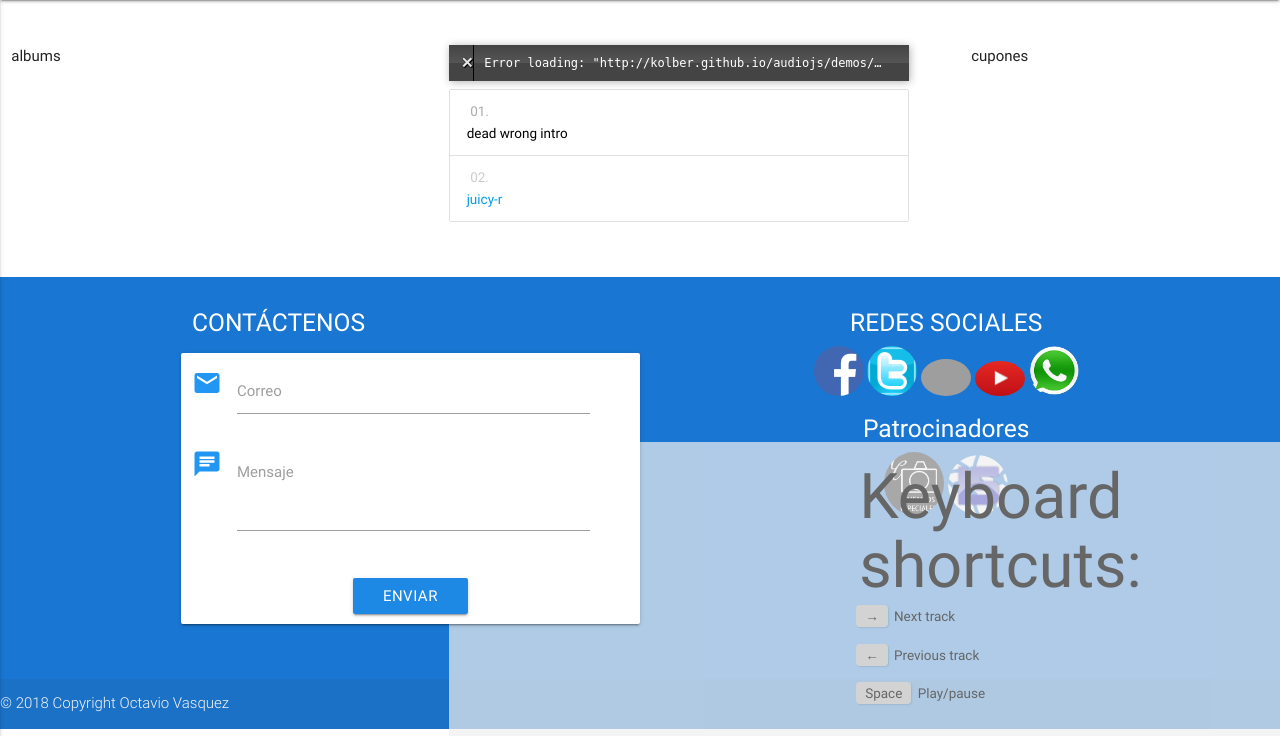
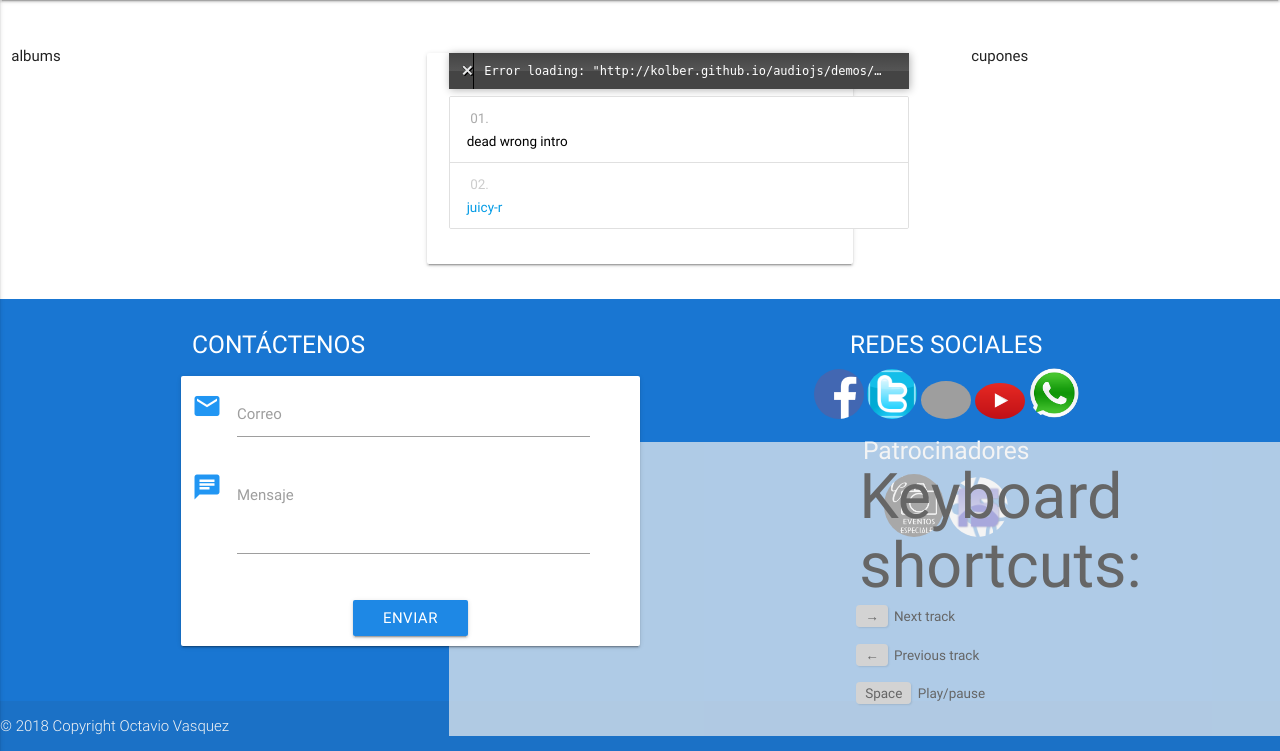
Before and after one commit to anonimyusdj/octaviomusic, a PHP site: the page made by index.php in a window 1280 px wide. Shown: the part 64-815 px from the top of the page. Run offline with PHP 8.4, Linux system fonts and the light colour scheme; some libraries are stand-ins or nearby versions; grey boxes are pictures that could not be loaded.

Commit message:
reproductor

```diff
--- a/view/home/reproductor.php
+++ b/view/home/reproductor.php
@@ -6,7 +6,7 @@
 
     <div class="col s12 m1"></div>
 
-    <div class="col s12 m4">
+    <div class="col s12 m4 card">
         <div class="row">
             <div class="col s12 m4">
               <div id="wrapper">
```
